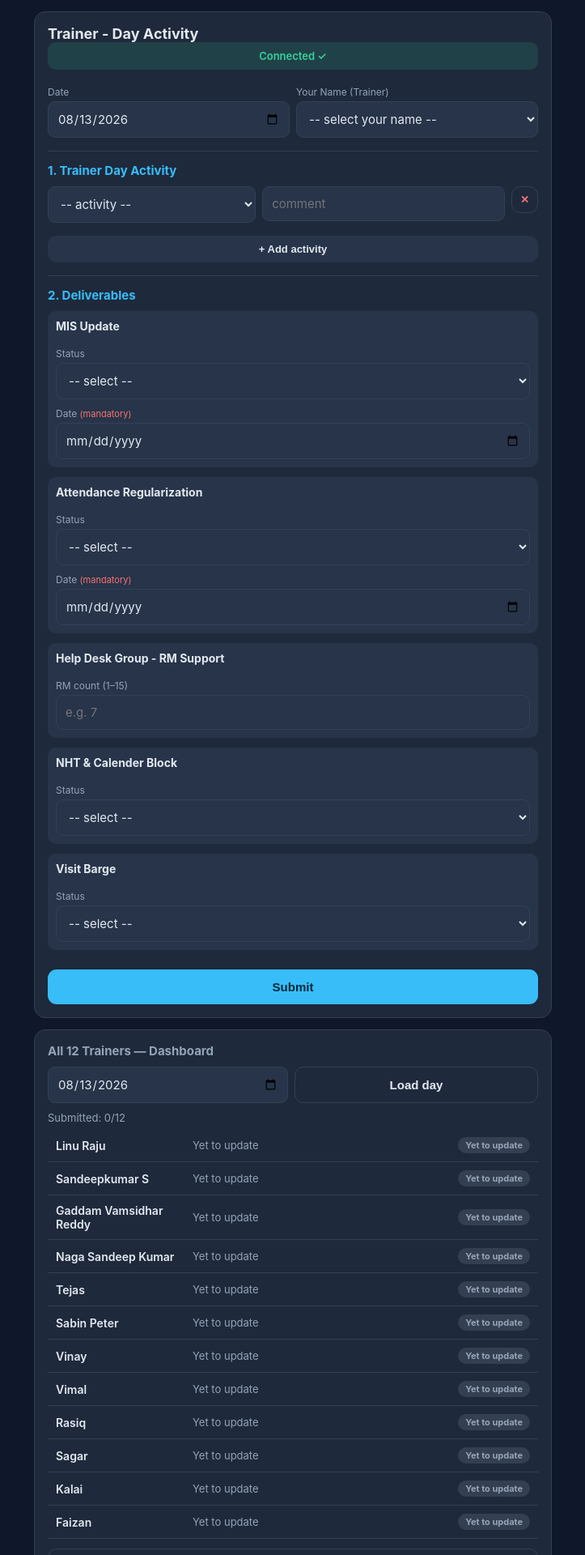
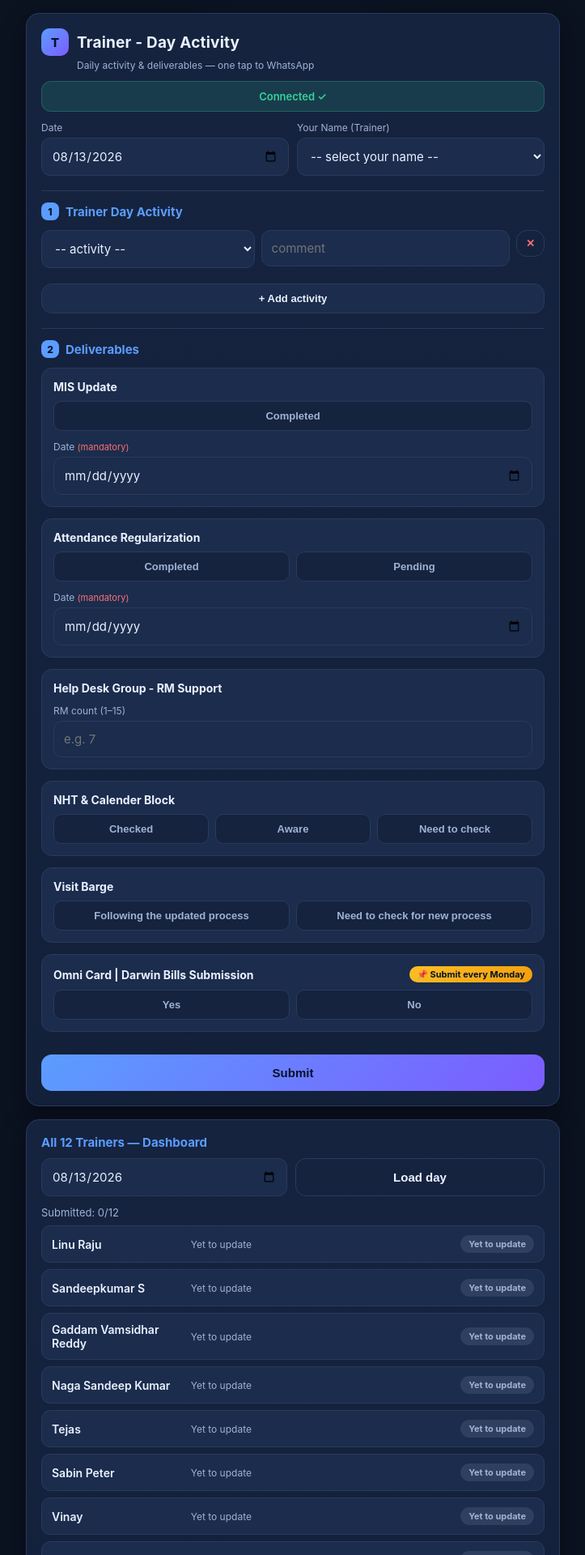
Before and after one commit to tejassrai908-cyber/-trainer-ops-dashboard, a Flask app: page / in a window 1280 px wide. Shown: the top 1920 px of the page at 81% size, without its empty margins (278-1001 px from the left). Run offline with Flask 3, Linux system fonts and the light colour scheme; data that the repository does not hold is empty; parts of the project's set-up code (start-up, migrations or seed data) failed here and were passed over.

Commit message:
Add Omni Card|Darwin Bills Submission (Yes/No + Monday highlight); reformat WhatsApp to numbered indented deliverables list; polish dashboard UI

```diff
--- a/app.py
+++ b/app.py
@@ -41,6 +41,8 @@ OPERATIONS = [
      "statusOptions": ["Checked", "Aware", "Need to check"]},
     {"id": "vb", "label": "Visit Barge",
      "statusOptions": ["Following the updated process", "Need to check for new process"]},
+    {"id": "omni", "label": "Omni Card | Darwin Bills Submission",
+     "statusOptions": ["Yes", "No"], "highlight": "Submit every Monday"},
 ]
 
 
@@ -283,31 +285,29 @@ def api_whatsapp():
 
     L.append("\n━━━━━━━━━━━━━━━━━━━━")
     L.append("*Per trainer:*")
+
+    num = 0
     for d in data:
         if not d["submitted"]:
-            L.append("⚪ *%s* — Yet to update" % d["trainer"])
+            num += 1
+            L.append("%d) *%s* - Yet to update" % (num, d["trainer"]))
             continue
-        acts = ", ".join(a["activity"] for a in d["activities"]) or "—"
-        L.append("✅ *%s* — %s" % (d["trainer"], acts))
-        parts = []
-        mis = d["operations"].get("mis")
-        if mis:
-            parts.append("📅 MIS Completed (%s)" % fmt(mis.get("date", "")))
-        att = d["operations"].get("att")
-        if att:
-            icon = "✅" if att["status"] == "Completed" else "◱"
-            parts.append("%s ATT %s (%s)" % (icon, att["status"], fmt(att.get("date", ""))))
-        rm = d["operations"].get("rm")
-        if rm:
-            parts.append("✅ RM %d" % rm.get("number", 0))
-        nht = d["operations"].get("nhtcal")
-        if nht:
-            parts.append("🗓 NHT %s" % nht["status"])
-        vb = d["operations"].get("vb")
-        if vb:
-            parts.append("⛴ VB %s" % vb["status"])
-        if parts:
-            L.append("   " + " | ".join(parts))
+        num += 1
+        acts = ", ".join(a["activity"] for a in d["activities"]) or "-"
+        L.append("%d) *%s* - %s" % (num, d["trainer"], acts))
+        ops = d["operations"]
+        mis = ops.get("mis")
+        L.append("   MIS Update - %s" % (fmt(mis["date"]) if mis else "-"))
+        att = ops.get("att")
+        L.append("   Attendance Regularization - %s" % (("Yes" if att and att["status"] == "Completed" else "No") if att else "-"))
+        rm = ops.get("rm")
+        L.append("   Help Desk Support - %s" % ("%dRM" % rm["number"] if rm else "-"))
+        nht = ops.get("nhtcal")
+        L.append("   NHT & Calender Block - %s" % (nht["status"] if nht else "-"))
+        vb = ops.get("vb")
+        L.append("   Visit Barge - %s" % (vb["status"] if vb else "-"))
+        omni = ops.get("omni")
+        L.append("   Omni Card | Darwin Bills Submission - %s" % (omni["status"] if omni else "-"))
 
     return jsonify({"text": "\n".join(L)})
 
--- a/templates/index.html
+++ b/templates/index.html
@@ -5,51 +5,78 @@
 <meta name="viewport" content="width=device-width, initial-scale=1">
 <title>Trainer - Day Activity</title>
 <style>
-  :root{ --bg:#0f172a; --card:#1e293b; --line:#334155; --in:#273449; --txt:#e2e8f0; --mut:#94a3b8; --acc:#38bdf8; --ok:#34d399; --bad:#f87171; }
+  :root{
+    --bg:#0b1220; --bg2:#0f1a30; --card:#15233f; --line:#2a3a5c; --in:#1b2c4d;
+    --txt:#eaf1ff; --mut:#9fb2d4; --acc:#5b9dff; --acc2:#7c5cff; --ok:#34d399; --warn:#fbbf24; --bad:#f87171;
+    --r:16px;
+  }
   *{box-sizing:border-box}
-  body{font-family:-apple-system,Segoe UI,Roboto,Arial,sans-serif;background:var(--bg);color:var(--txt);padding:14px;margin:0}
-  .card{background:var(--card);border:1px solid var(--line);border-radius:14px;padding:16px;max-width:640px;margin:0 auto 14px}
-  h2{margin:0;font-size:18px}
-  .sec{margin-top:16px;padding-top:14px;border-top:1px solid var(--line)}
-  .sec h3{margin:0 0 10px;font-size:15px;color:var(--acc)}
-  label{display:block;font-size:12px;color:var(--mut);margin:10px 0 4px}
-  input,select,textarea{width:100%;padding:11px;border-radius:9px;border:1px solid var(--line);background:var(--in);color:var(--txt);font-size:15px;font-family:inherit}
+  body{font-family:-apple-system,Segoe UI,Roboto,Arial,sans-serif;background:radial-gradient(1200px 600px at 50% -10%,#15294e 0%,var(--bg) 55%);color:var(--txt);padding:16px;margin:0;min-height:100vh}
+  .wrap{max-width:660px;margin:0 auto}
+  .card{background:linear-gradient(180deg,var(--card),#13203a);border:1px solid var(--line);border-radius:var(--r);padding:18px;margin:0 auto 16px;box-shadow:0 12px 30px rgba(0,0,0,.35)}
+  .head{display:flex;align-items:center;gap:10px;margin-bottom:4px}
+  .logo{width:34px;height:34px;border-radius:10px;background:linear-gradient(135deg,var(--acc),var(--acc2));display:flex;align-items:center;justify-content:center;font-weight:800;font-size:15px;color:#04122b}
+  h2{margin:0;font-size:19px;letter-spacing:.2px}
+  .sub{color:var(--mut);font-size:12px;margin:2px 0 0 44px}
+  .bar{margin-top:12px;padding:10px 14px;border-radius:12px;font-size:13px;font-weight:600;text-align:center;background:rgba(52,211,153,.14);color:var(--ok);border:1px solid rgba(52,211,153,.25)}
+  .bar.warn{background:rgba(251,191,36,.14);color:var(--warn);border-color:rgba(251,191,36,.25)}
+  .sec{margin-top:18px;padding-top:14px;border-top:1px solid var(--line)}
+  .sec h3{margin:0 0 12px;font-size:15px;color:var(--acc);display:flex;align-items:center;gap:8px}
+  .sec h3 .n{background:var(--acc);color:#04122b;border-radius:8px;width:22px;height:22px;display:inline-flex;align-items:center;justify-content:center;font-size:12px;font-weight:800}
+  label{display:block;font-size:12px;color:var(--mut);margin:12px 0 5px}
+  input,select,textarea{width:100%;padding:12px;border-radius:11px;border:1px solid var(--line);background:var(--in);color:var(--txt);font-size:15px;font-family:inherit;outline:none;transition:.15s}
+  input:focus,select:focus,textarea:focus{border-color:var(--acc);box-shadow:0 0 0 3px rgba(91,157,255,.18)}
   textarea{resize:vertical;min-height:46px}
-  button{width:100%;margin-top:12px;padding:13px;border:0;border-radius:11px;background:var(--acc);color:#04293a;font-size:15px;font-weight:700;cursor:pointer}
+  button{width:100%;margin-top:14px;padding:14px;border:0;border-radius:13px;background:linear-gradient(135deg,var(--acc),var(--acc2));color:#04122b;font-size:15px;font-weight:800;cursor:pointer;transition:.15s}
+  button:hover{filter:brightness(1.07)}
+  button:active{transform:translateY(1px)}
   button.ghost{background:transparent;border:1px solid var(--line);color:var(--txt);font-weight:600}
-  button.sm{margin-top:8px;padding:9px;font-size:13px;background:var(--in);color:var(--txt)}
-  button.rm{background:transparent;color:var(--bad);border:1px solid var(--line);width:auto;padding:8px 10px;font-size:13px;margin:0}
-  .row2{display:flex;gap:8px}
+  button.sm{margin-top:10px;padding:10px;font-size:13px;background:var(--in);color:var(--txt);border:1px solid var(--line);font-weight:600}
+  button.rm{background:transparent;color:var(--bad);border:1px solid var(--line);width:auto;padding:8px 11px;font-size:13px;margin:0}
+  .row2{display:flex;gap:10px}
   .row2>*{flex:1}
-  .act-row{display:flex;gap:8px;align-items:flex-start;margin-bottom:8px}
+  .act-row{display:flex;gap:8px;align-items:flex-start;margin-bottom:9px}
   .act-row .a{flex:1.2} .act-row .c{flex:1.4}
-  .op-row{margin-bottom:12px;padding:10px;background:var(--in);border-radius:10px}
-  .op-row .lbl{font-weight:700;font-size:14px;margin-bottom:8px}
-  .bar{padding:9px 12px;border-radius:10px;font-size:13px;margin-bottom:10px;text-align:center;font-weight:600;background:rgba(52,211,153,.14);color:var(--ok)}
-  .toast{position:fixed;left:50%;bottom:22px;transform:translateX(-50%);background:var(--ok);color:#04293a;padding:11px 18px;border-radius:10px;opacity:0;transition:.25s;font-weight:600;z-index:9}
+  .op-row{margin-bottom:14px;padding:14px;background:var(--in);border:1px solid var(--line);border-radius:13px}
+  .op-row .lbl{font-weight:700;font-size:14px;margin-bottom:9px;display:flex;align-items:center;justify-content:space-between;gap:8px}
+  .hl{font-size:11px;font-weight:700;color:#04122b;background:linear-gradient(135deg,var(--warn),#f59e0b);padding:3px 9px;border-radius:999px;white-space:nowrap}
+  .seg{display:flex;gap:8px;margin-top:6px}
+  .seg button{flex:1;margin:0;padding:10px;font-size:13px;font-weight:700;border:1px solid var(--line);background:var(--card);color:var(--mut);border-radius:10px}
+  .seg button.on{background:linear-gradient(135deg,var(--acc),var(--acc2));color:#04122b;border-color:transparent}
+  .seg button.on.no{background:linear-gradient(135deg,#f87171,#ef4444)}
+  .toast{position:fixed;left:50%;bottom:24px;transform:translateX(-50%);background:var(--ok);color:#04122b;padding:12px 20px;border-radius:12px;opacity:0;transition:.25s;font-weight:700;z-index:9;box-shadow:0 10px 24px rgba(0,0,0,.4)}
   .toast.show{opacity:1}
-  .dash{display:flex;align-items:center;padding:10px;border-bottom:1px solid var(--line);gap:10px}
+  .dash{display:flex;align-items:center;padding:11px 12px;border:1px solid var(--line);border-radius:11px;gap:10px;margin-bottom:8px;background:var(--in)}
   .dash .n{flex:1;font-weight:600;font-size:14px}
-  .dash .a{flex:2;font-size:13px;color:var(--mut)}
-  .pill{display:inline-block;padding:3px 9px;border-radius:999px;font-size:11px;font-weight:700;white-space:nowrap}
+  .dash .a{flex:2;font-size:12px;color:var(--mut);overflow:hidden;text-overflow:ellipsis;white-space:nowrap}
+  .pill{display:inline-block;padding:4px 10px;border-radius:999px;font-size:11px;font-weight:700;white-space:nowrap}
   .p-yes{background:rgba(52,211,153,.16);color:var(--ok)}
-  .p-no{background:rgba(148,163,184,.18);color:var(--mut)}
-  .wa-box{background:var(--in);border:1px solid var(--line);border-radius:10px;padding:12px;white-space:pre-wrap;font-size:13px;line-height:1.5;margin-top:8px}
+  .p-no{background:rgba(148,163,184,.16);color:var(--mut)}
+  .wa-box{background:#0a1426;border:1px solid var(--line);border-radius:12px;padding:14px;white-space:pre-wrap;font-size:13px;line-height:1.55;margin-top:10px;font-family:ui-monospace,SFMono-Regular,Menlo,Consolas,monospace}
   .req{color:var(--bad);font-size:11px}
-  .reg-row{margin:8px 0}
-  .reg-row .top{display:flex;justify-content:space-between;font-size:12px;margin-bottom:4px}
-  .track{height:10px;border-radius:6px;background:var(--in);overflow:hidden}
-  .fill{height:100%;border-radius:6px}
-  .fill.mis{background:#38bdf8}
-  .fill.att{background:#34d399}
-  .avg{font-size:13px;color:var(--mut);margin:6px 0 2px}
+  .reg-row{margin:10px 0}
+  .reg-row .top{display:flex;justify-content:space-between;font-size:12px;margin-bottom:5px;color:var(--txt)}
+  .reg-row .top b{color:var(--acc)}
+  .track{height:11px;border-radius:7px;background:var(--in);overflow:hidden;border:1px solid var(--line)}
+  .fill{height:100%;border-radius:7px;transition:width .4s}
+  .fill.mis{background:linear-gradient(90deg,#5b9dff,#7c5cff)}
+  .fill.att{background:linear-gradient(90deg,#34d399,#10b981)}
+  .avg{font-size:12px;color:var(--mut);margin:8px 0 4px;line-height:1.6}
+  .avg b{color:var(--txt)}
 </style>
 </head>
 <body>
+<div class="wrap">
 
 <div class="card">
-  <h2>Trainer - Day Activity</h2>
-  <div class="bar" id="statusBar">Loading…</div>
+  <div class="head">
+    <div class="logo">T</div>
+    <div>
+      <h2>Trainer - Day Activity</h2>
+    </div>
+  </div>
+  <div class="sub">Daily activity &amp; deliverables — one tap to WhatsApp</div>
+  <div class="bar" id="statusBar">Connecting…</div>
 
   <form id="form">
     <div class="row2">
@@ -64,13 +91,13 @@
     </div>
 
     <div class="sec">
-      <h3>1. Trainer Day Activity</h3>
+      <h3><span class="n">1</span> Trainer Day Activity</h3>
       <div id="actList"></div>
       <button type="button" class="sm" id="addAct">+ Add activity</button>
     </div>
 
     <div class="sec">
-      <h3>2. Deliverables</h3>
+      <h3><span class="n">2</span> Deliverables</h3>
       <div id="opList"></div>
     </div>
 
@@ -79,18 +106,18 @@
 </div>
 
 <div class="card">
-  <h3 style="color:var(--mut);margin:0 0 4px;font-size:15px">All 12 Trainers — Dashboard</h3>
+  <h3 style="color:var(--acc);margin:0 0 4px;font-size:15px">All 12 Trainers — Dashboard</h3>
   <div class="row2" style="margin-top:10px">
     <input type="date" id="viewDate">
     <button type="button" class="ghost" id="loadBtn" style="margin-top:0">Load day</button>
   </div>
-  <div id="dashWrap" style="margin-top:10px"></div>
+  <div id="dashWrap" style="margin-top:12px"></div>
   <button type="button" class="ghost" id="copyBtn">📋 Copy WhatsApp update</button>
   <div id="waWrap"></div>
 </div>
 
 <div class="card">
-  <h3 style="color:var(--mut);margin:0 0 6px;font-size:15px">MIS &amp; Attendance Regularity (all dates)</h3>
+  <h3 style="color:var(--acc);margin:0 0 6px;font-size:15px">MIS &amp; Attendance Regularity</h3>
   <div class="avg" id="avgLine">Loading…</div>
   <div id="regWrap"></div>
 </div>
@@ -104,7 +131,7 @@
     return fetch(fn, opts).then(function (r) { return r.json(); });
   }
   function toast(m) { var t = document.getElementById('toast'); t.textContent = m; t.className = 'toast show'; setTimeout(function(){ t.className='toast'; }, 2500); }
-  function esc(s){ return (s||'').toString().replace(/[&<>\"]/g, function(c){ return {'&':'&amp;','<':'&lt;','>':'&gt;','\"':'&quot;'}[c]; }); }
+  function esc(s){ return (s||'').toString().replace(/[&<>\"]/g, function(c){ return {'&':'&amp;','<':'&lt;','>':'&gt;','"':'&quot;'}[c]; }); }
   function opt(list, sel){ return list.map(function(v){ return '<option'+(v===sel?' selected':'')+'>'+esc(v)+'</option>'; }).join(''); }
 
   function copyText(t) {
@@ -133,30 +160,45 @@
     CFG.operations.forEach(function (op) {
       var d = document.createElement('div');
       d.className = 'op-row';
-      var html = '<div class="lbl">' + esc(op.label) + '</div>';
+      var html = '<div class="lbl"><span>' + esc(op.label) + '</span>' +
+                 (op.highlight ? '<span class="hl">📌 ' + esc(op.highlight) + '</span>' : '') + '</div>';
       if (op.number) {
-        html += '<div class="row2"><div><label>RM count (1–' + op.max + ')</label>' +
-                '<input type="number" min="' + op.min + '" max="' + op.max + '" data-op="' + op.id + '" data-f="number" placeholder="e.g. 7"></div></div>';
+        html += '<label>RM count (1–' + op.max + ')</label>' +
+                '<input type="number" min="' + op.min + '" max="' + op.max + '" data-op="' + op.id + '" data-f="number" placeholder="e.g. 7">';
       } else {
-        html += '<div class="row2"><div><label>Status</label>' +
-                '<select data-op="' + op.id + '" data-f="status"><option value="">-- select --</option>' +
-                op.statusOptions.map(function(s){ return '<option>' + esc(s) + '</option>'; }).join('') +
-                '</select></div>';
+        // segmented toggle buttons for status
+        html += '<div class="seg" data-op="' + op.id + '">';
+        op.statusOptions.forEach(function (s, i) {
+          var noCls = (op.id === 'omni' && s === 'No') ? ' no' : '';
+          html += '<button type="button" class="seg-btn' + noCls + '" data-val="'+esc(s)+'">'+esc(s)+'</button>';
+        });
+        html += '</div><input type="hidden" data-op="' + op.id + '" data-f="status" value="">';
         if (op.requireDate) {
-          html += '</div><label>Date <span class="req">(mandatory)</span></label>' +
+          html += '<label>Date <span class="req">(mandatory)</span></label>' +
                   '<input type="date" data-op="' + op.id + '" data-f="date">';
-        } else {
-          html += '</div>';
         }
       }
       d.innerHTML = html;
       wrap.appendChild(d);
+      if (!op.number && !op.requireDate) {
+        // wire segmented buttons
+        var seg = d.querySelector('.seg');
+        var hidden = d.querySelector('input[data-f="status"]');
+        seg.querySelectorAll('.seg-btn').forEach(function (b) {
+          b.addEventListener('click', function () {
+            seg.querySelectorAll('.seg-btn').forEach(function (x){ x.classList.remove('on'); });
+            b.classList.add('on');
+            hidden.value = b.getAttribute('data-val');
+          });
+        });
+      }
     });
   }
 
   api('/api/config').then(function (cfg) {
     CFG = cfg;
-    document.getElementById('statusBar').textContent = 'Connected ✓';
+    var sb = document.getElementById('statusBar');
+    sb.textContent = 'Connected ✓'; sb.classList.remove('warn');
     document.getElementById('date').value = cfg.today;
     document.getElementById('viewDate').value = cfg.today;
     var t = document.getElementById('trainer');
@@ -165,7 +207,7 @@
     buildOps();
     loadDashboard(cfg.today);
     loadRegularity();
-  }).catch(function (err) { document.getElementById('statusBar').textContent = '⚠ ' + err; });
+  }).catch(function (err) { var sb=document.getElementById('statusBar'); sb.textContent = '⚠ ' + err; sb.classList.add('warn'); });
 
   document.getElementById('addAct').addEventListener('click', function(){ addActivityRow(); });
 
@@ -230,12 +272,12 @@
     api('/api/report?date=' + encodeURIComponent(dateStr)).then(function (res) {
       renderDashboard(res.rows);
       if (cb) cb();
-    }).catch(function (err) { document.getElementById('statusBar').textContent = '⚠ ' + err; if (cb) cb(); });
+    }).catch(function (err) { var sb=document.getElementById('statusBar'); sb.textContent = '⚠ ' + err; sb.classList.add('warn'); if (cb) cb(); });
   }
 
   function renderDashboard(rows) {
     var wrap = document.getElementById('dashWrap');
-    if (!rows || !rows.length) { wrap.innerHTML = '<p style="color:#94a3b8;font-size:13px">No data.</p>'; return; }
+    if (!rows || !rows.length) { wrap.innerHTML = '<p style="color:#9fb2d4;font-size:13px">No data.</p>'; return; }
     var html = '';
     rows.forEach(function (r) {
       var act = r.submitted ? r.activities.map(function (a){ return esc(a.activity); }).join(', ') : 'Yet to update';
@@ -243,24 +285,24 @@
       html += '<div class="dash"><div class="n">'+esc(r.trainer)+'</div><div class="a">'+act+'</div>'+pill+'</div>';
     });
     var done = rows.filter(function(r){ return r.submitted; }).length;
-    html = '<p style="color:#94a3b8;font-size:13px;margin:0 0 6px">Submitted: '+done+'/'+rows.length+'</p>' + html;
+    html = '<p style="color:#9fb2d4;font-size:13px;margin:0 0 8px">Submitted: '+done+'/'+rows.length+'</p>' + html;
     wrap.innerHTML = html;
   }
 
   function loadRegularity() {
     api('/api/regularity').then(function (res) {
       document.getElementById('avgLine').innerHTML =
-        'MIS window: ' + esc(res.misWindow) + ' (' + res.misWindowDays + ' days)<br>' +
-        'Att window: ' + esc(res.attWindow) + ' (' + res.attWindowDays + ' days)<br>' +
-        '<b>Overall: MIS ' + res.avgMisPct + '%  •  Attendance ' + res.avgAttPct + '%</b>';
+        '<b>MIS window:</b> ' + esc(res.misWindow) + ' (' + res.misWindowDays + ' days)<br>' +
+        '<b>Att window:</b> ' + esc(res.attWindow) + ' (' + res.attWindowDays + ' days)<br>' +
+        '<b>Overall:</b> MIS ' + res.avgMisPct + '% &nbsp;•&nbsp; Attendance ' + res.avgAttPct + '%';
       var html = '';
       res.rows.forEach(function (r) {
         html += '<div class="reg-row"><div class="top"><span>' + esc(r.trainer) + '</span>' +
-                '<span>MIS ' + r.misPct + '% (' + r.misDone + '/' + r.misTotal + ') / ATT ' + r.attPct + '% (' + r.attDone + '/' + r.attTotal + ')</span></div>' +
+                '<span><b>MIS</b> ' + r.misPct + '% (' + r.misDone + '/' + r.misTotal + ') &nbsp; <b>ATT</b> ' + r.attPct + '% (' + r.attDone + '/' + r.attTotal + ')</span></div>' +
                 '<div class="track"><div class="fill mis" style="width:' + r.misPct + '%"></div></div>' +
-                '<div class="track" style="margin-top:4px"><div class="fill att" style="width:' + r.attPct + '%"></div></div></div>';
+                '<div class="track" style="margin-top:5px"><div class="fill att" style="width:' + r.attPct + '%"></div></div></div>';
       });
-      document.getElementById('regWrap').innerHTML = html || '<p style="color:#94a3b8;font-size:13px">No history yet.</p>';
+      document.getElementById('regWrap').innerHTML = html || '<p style="color:#9fb2d4;font-size:13px">No history yet.</p>';
     }).catch(function () {});
   }
 
```
